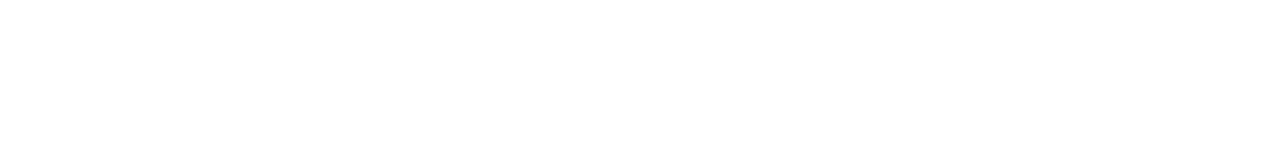
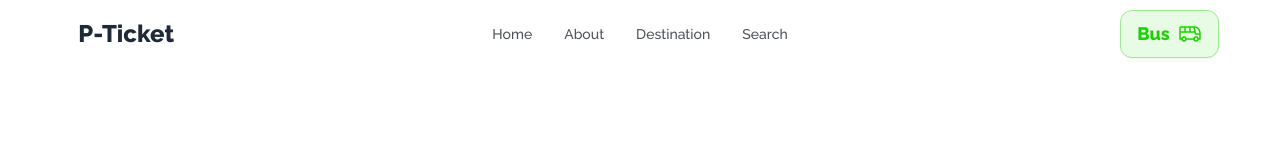
Before and after one commit to RaiyanJiyon/Bus-Ticket-Landing-Page, a plain HTML site: page index.html in a window 1280 px wide. Drawn offline with nearby package versions, Linux system fonts and the light colour scheme.

Commit message:
Added navbar

```diff
--- a/index.html
+++ b/index.html
@@ -25,10 +25,55 @@
             }
         }
     </script>
+    <style>
+        .font-raleway {
+            font-family: "Raleway", sans-serif;
+        }
+        .font-inter {
+            font-family: "Inter", sans-serif;
+        }
+    </style>
 </head>
 
-<body>
-    <header></header>
+<body class="font-inter">
+    <header class="w-full sm:w-11/12 mx-auto">
+        <!-- navbar -->
+        <div class="navbar bg-base-100 font-raleway">
+            <div class="navbar-start">
+                <div class="dropdown">
+                    <div tabindex="0" role="button" class="btn btn-ghost lg:hidden">
+                        <svg xmlns="http://www.w3.org/2000/svg" class="h-5 w-5" fill="none" viewBox="0 0 24 24"
+                            stroke="currentColor">
+                            <path stroke-linecap="round" stroke-linejoin="round" stroke-width="2"
+                                d="M4 6h16M4 12h8m-8 6h16" />
+                        </svg>
+                    </div>
+                    <ul tabindex="0"
+                        class="menu menu-sm dropdown-content bg-base-100 rounded-box z-[1] mt-3 w-52 p-2 shadow">
+                        <li><a>Home</a></li>
+                        <li><a>About</a></li>
+                        <li><a>Destination</a></li>
+                        <li><a>Search</a></li>
+                    </ul>
+                </div>
+                <a class="btn btn-ghost text-xl md:text-2xl font-extrabold">P-Ticket</a>
+            </div>
+            <div class="navbar-center hidden lg:flex">
+                <ul class="menu menu-horizontal px-1 font-medium text-[#030712B3]">
+                    <li><a>Home</a></li>
+                    <li><a>About</a></li>
+                    <li><a>Destination</a></li>
+                    <li><a>Search</a></li>
+                </ul>
+            </div>
+            <div class="navbar-end">
+                <a class="btn bg-[#1DD1001A] text-[#1DD100] text-lg font-extrabold border border-[#a0e895] rounded-xl">
+                    Bus
+                    <img src="images/bus-icon.png" alt="">
+                </a>
+            </div>
+        </div>
+    </header>
     <main></main>
     <footer></footer>
 </body>
```
